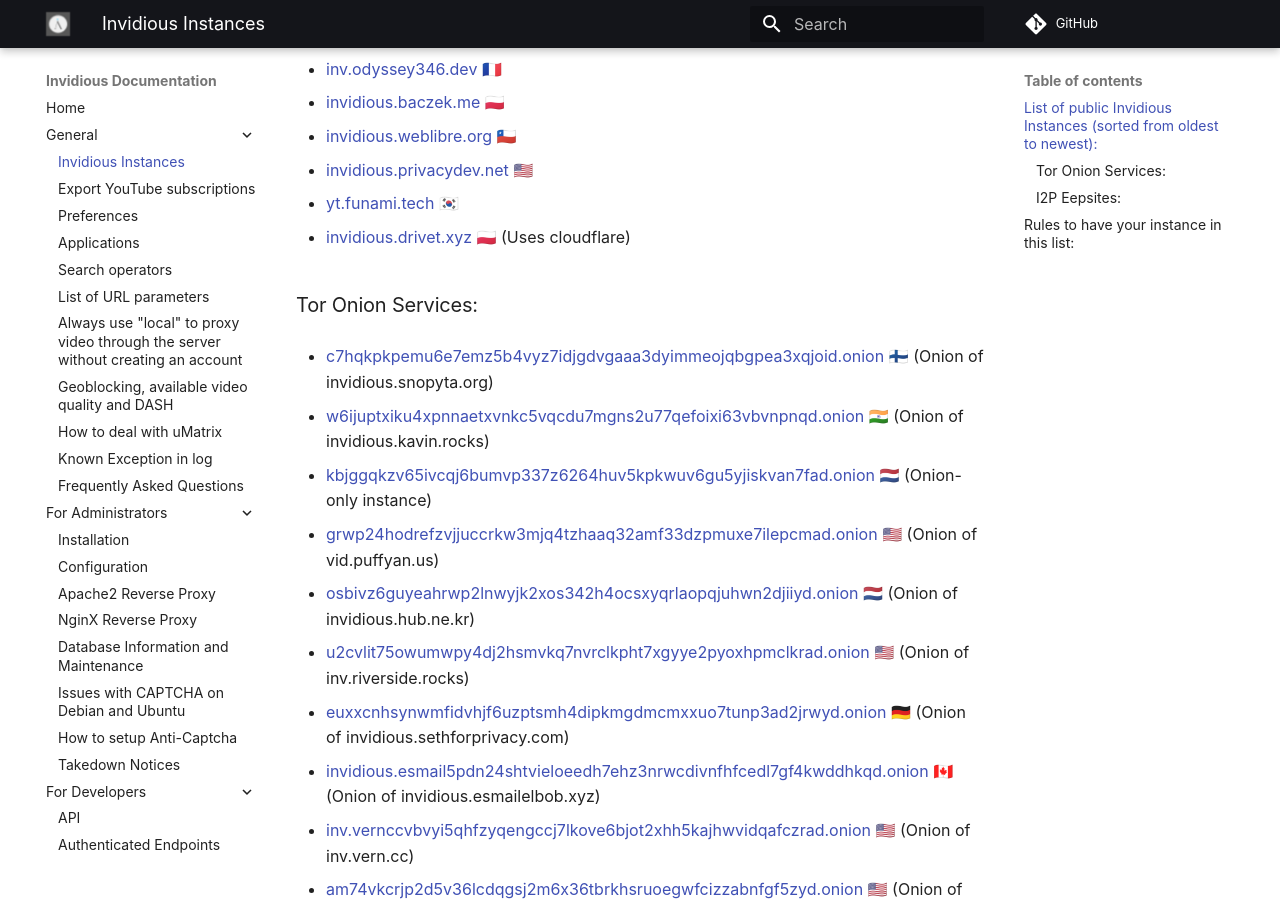
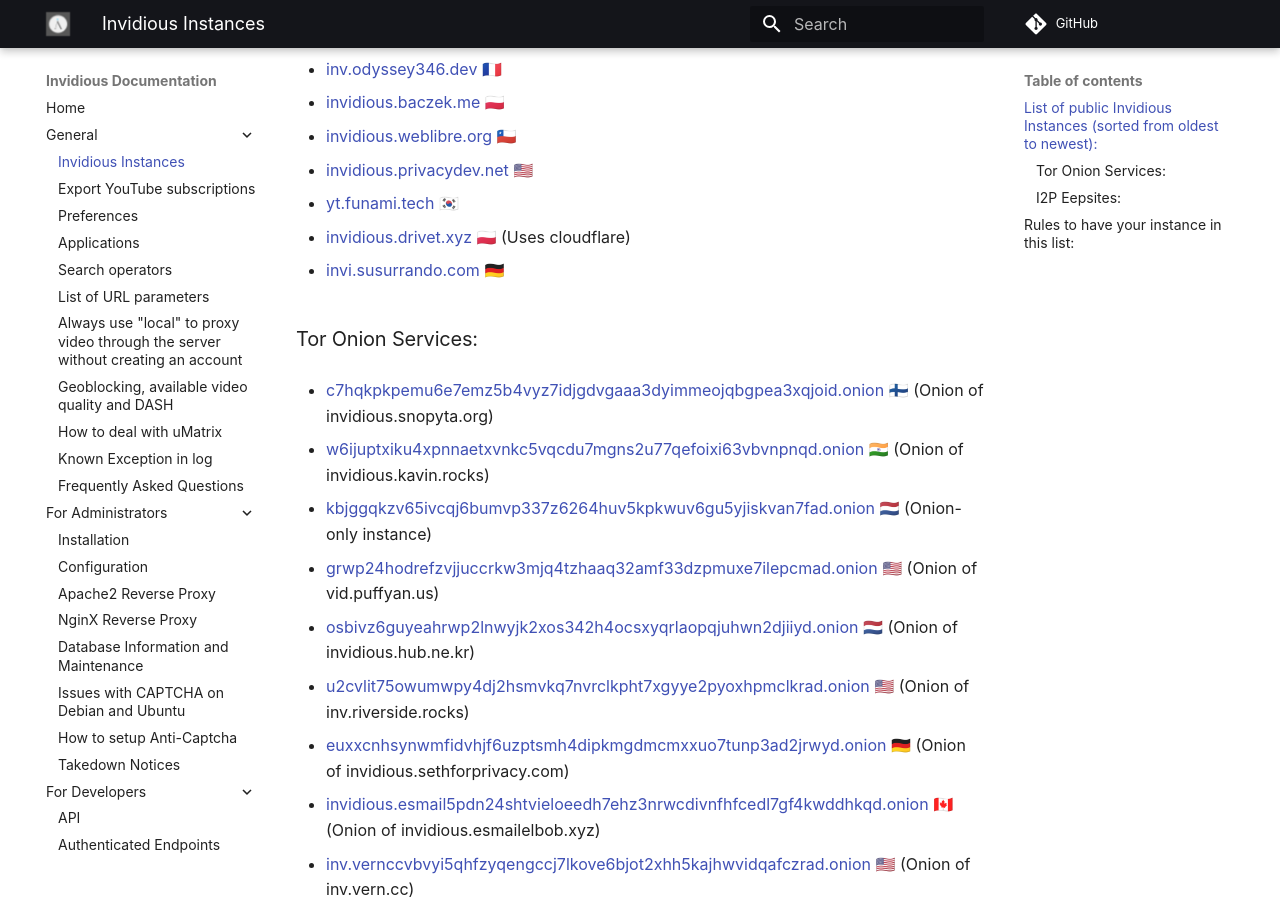
Before and after one commit to iv-org/documentation, an MkDocs documentation site: the page built from docs/instances.md, in a window 1280 px wide and 900 px high, scrolled down 1043 px. Built offline with MkDocs 1.6.1 and Material for MkDocs 9.7.7, drawn with Linux system fonts in a browser that asks for light colours; comment, search, counter and statistics services are not loaded.

Commit message:
Add invi.susurrando.com instance
Add invi.susurrando.com instance to the list

```diff
--- a/docs/instances.md
+++ b/docs/instances.md
@@ -54,6 +54,8 @@
 
 * [invidious.drivet.xyz](https://invidious.drivet.xyz) 🇵🇱 (Uses cloudflare)
 
+* [invi.susurrando.com](https://invi.susurrando.com) 🇩🇪
+
 ### Tor Onion Services:
 * [c7hqkpkpemu6e7emz5b4vyz7idjgdvgaaa3dyimmeojqbgpea3xqjoid.onion](http://c7hqkpkpemu6e7emz5b4vyz7idjgdvgaaa3dyimmeojqbgpea3xqjoid.onion) 🇫🇮 (Onion of invidious.snopyta.org)
 
```
